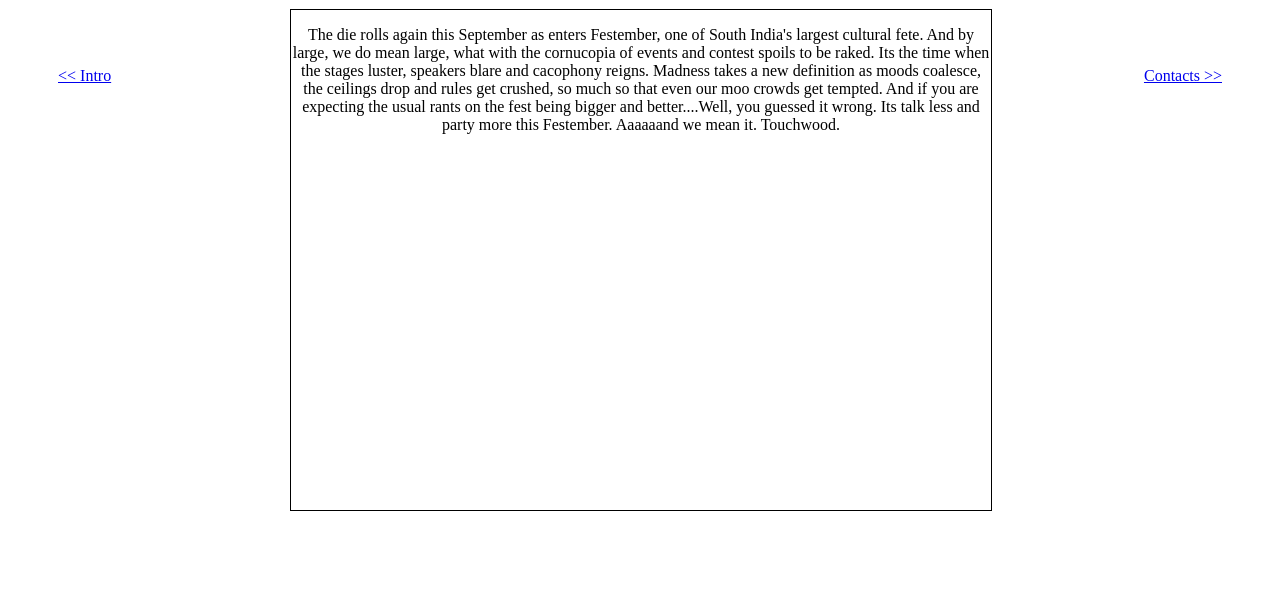
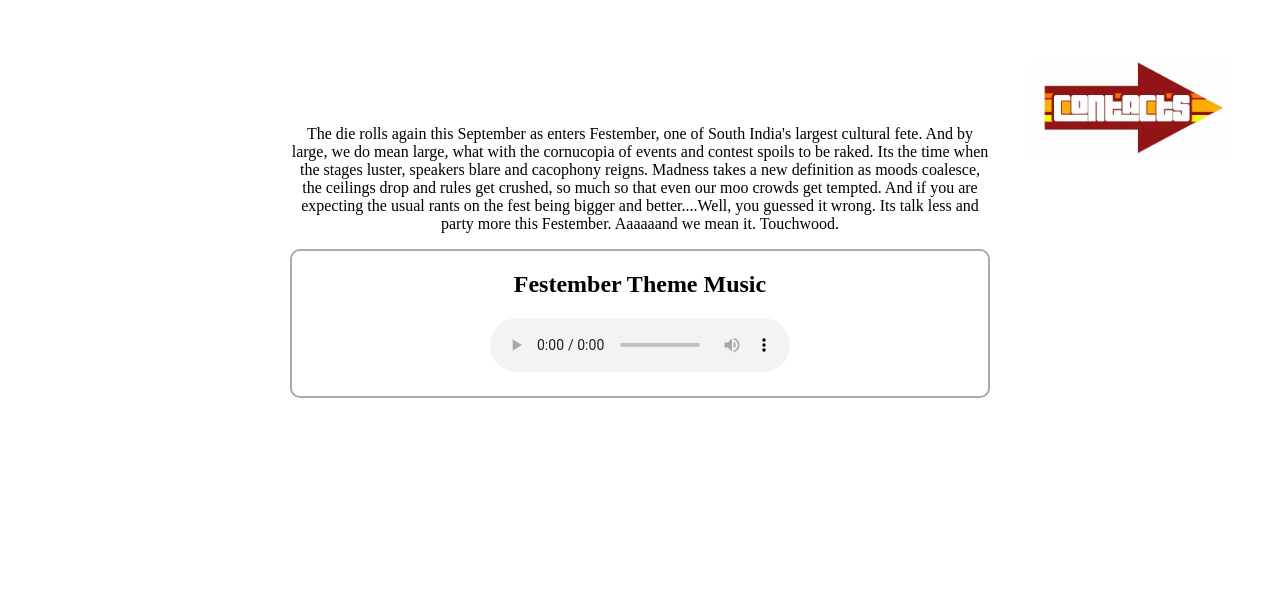
Before and after one commit to seekshiva/Festember12, a PHP site: page / in a window 1280 px wide. Shown: the part 331-940 px from the top of the page. Before the commit the page ends 842 px from the top, so only its background shows below. Run offline with PHP 8.4, Linux system fonts and the light colour scheme.

Commit message:
updated the UI and site contents

```diff
--- a/index.html
+++ b/index.html
@@ -5,141 +5,176 @@
     <script src="jquery.js"></script>
     <script src="script.js"></script>
     <link rel="stylesheet" href="style.css">
+    <script>
+      var _gaq = _gaq || [];
+      _gaq.push(['_setAccount', 'UA-32752974-1']);
+      _gaq.push(['_setDomainName', 'festember.com']);
+      _gaq.push(['_trackPageview']);
+
+      (function() {
+      var ga = document.createElement('script'); ga.type = 'text/javascript'; ga.async = true;
+      ga.src = ('https:' == document.location.protocol ? 'https://ssl' : 'http://www') + '.google-analytics.com/ga.js';
+      var s = document.getElementsByTagName('script')[0]; s.parentNode.insertBefore(ga, s);
+      })();
+    </script>
   </head>
   <body align="center">
     <div id="logo-container">
       <div id="logo">
-	<img src="logo.png">
+	<img src="logo_3.png">
       </div>
-      <div id="logo-head-bg"></div>
-      <div id="logo-layer"></div>
-      <div id="logo-under-head-bg"></div>
     </div>
-    <div class="links fl-l">
-      <a id="intro_link" href="#">&lt;&lt; Intro</a>
+    <div class="links right">
+      <a id="intro_link"><img src="intro_arrow.jpg" width="200px"></a>
     </div>
-    <div class="links fl-r">
-      <a id="contacts_link" href="#">Contacts &gt;&gt;</a>
+    <div class="links left">
+      <a id="contacts_link"><img src="contacts_arrow.jpg" width="200px"></a>
     </div>
     <div id="container">
       <div id="intro">
 	<p>The die rolls again this September as enters Festember, one of South India's largest cultural fete. And by large, we do mean large, what with the cornucopia of events and contest spoils to be raked. Its the time when the stages luster, speakers blare and cacophony reigns. Madness takes a new definition as moods coalesce, the ceilings drop and rules get crushed, so much so that even our moo crowds get tempted. And if you are expecting the usual rants on the fest being bigger and better....Well, you guessed it wrong. Its talk less and party more this Festember. Aaaaaand we mean it. Touchwood.</p>
+	<div style="border: 2px solid #aaa; border-radius: 10px; padding-bottom: 20px; ">
+	  <h2>Festember Theme Music</h2>
+	  <audio controls="controls" height="50px" width="100px">
+	    <source src="./media/relique.mp3" type="audio/mpeg" />
+	    <source src="./media/relique.ogg" type="audio/ogg" />
+	    <embed height="50px" width="100px" src="./media/relique.mp3" />
+	  </audio>
+
+	</div>
       </div>
       <div id="contacts">
+
+	<h2>Contact Us</h2>
+	<div class="contact fl-l">
+	  <div class="name">Ashwin Kumar</div>
+	  <div class="desig">Cultural Secretary</div>
+	  <div class="mobile"></div>
+	  <div class="email">psyches@festember.com</div>
+	</div>
+	<div class="contact fl-r">
+	  <div class="name">D. Dinesh Kumar</div>
+	  <div class="desig">Overall Coordinator</div>
+	  <div class="mobile"></div>
+	  <div class="email">prody@festember.com</div>
+	</div>
 	<div class="contact">
-	  <div class="desig">Our Patron</div>
+	  <div class="name">Gaurav Kumar</div>
+	  <div class="desig">Chairman</div>
+	  <div class="mobile"></div>
+	  <div class="email">gaurav@festember.com</div>
+	</div>
+	<div class="breaker" style="height: 40px; "></div>
+
+	<div class="contact fl-l">
+	  <div class="name">Vignesh B</div>
+	  <div class="desig">Head, Marketing</div>
+	  <div class="mobile"></div>
+	  <div class="email">vignesh@festember.com</div>
+	</div>
+	<div class="contact fl-r">
+	  <div class="name">Sriram Manohar</div>
+	  <div class="desig">Head, Marketing</div>
+	  <div class="mobile"></div>
+	  <div class="email">sriram@festember.com</div>
+	</div>
+	<div class="breaker"></div>
+
+	<div class="contact fl-l">
+	  <div class="name">Abhishek Shah</div>
+	  <div class="desig">Treasurer</div>
+	  <div class="mobile"></div>
+	  <div class="email">shah.abhisekh@festember.com</div>
+	</div>
+	<div class="contact fl-r">
+	  <div class="name">Pankaaj Padmanabhan</div>
+	  <div class="desig">Head, Events</div>
+	  <div class="mobile"></div>
+	  <div class="email">pankaaj@festember.com</div>
+	</div>
+	<div class="breaker"></div>
+
+	<div class="contact fl-l">
+	  <div class="name">Utkarsh Jaiswal</div>
+	  <div class="desig">Head, Media</div>
+	  <div class="mobile"></div>
+	  <div class="email">utkarsh@festember.com</div>
+	</div>
+	<div class="contact fl-r">
+	  <div class="name">Sashank MV</div>
+	  <div class="desig">Head, Publicity</div>
+	  <div class="mobile"></div>
+	  <div class="email">sashank@festember.com</div>
+	</div>
+	<div class="breaker"></div>
+
+	<div class="contact fl-l">
+	  <div class="name">Abhishek S</div>
+	  <div class="desig">Head, Public Relations</div>
+	  <div class="mobile"></div>
+	  <div class="email">abs@festember.com</div>
+	</div>
+	<div class="contact fl-r">
+	  <div class="name">Jeh Agarwal</div>
+	  <div class="desig">Head, Workshops</div>
+	  <div class="mobile"></div>
+	  <div class="email">jeh@festember.com</div>
+	</div>
+	<div class="breaker"></div>
+
+	<div class="contact fl-l">
+	  <div class="name">Vivek Chandru</div>
+	  <div class="desig">Head, Organising Committee</div>
+	  <div class="mobile"></div>
+	  <div class="email">vivek@festember.com</div>
+	</div>
+	<div class="contact fl-r">
+	  <div class="name">Koushik Sri</div>
+	  <div class="desig">Head, Hospitality</div>
+	  <div class="mobile"></div>
+	  <div class="email">ks@festember.com</div>
+	</div>
+	<div class="breaker"></div>
+
+	<div class="contact fl-l">
+	  <div class="name">Shiva Nandan</div>
+	  <div class="desig">Head, CSG</div>
+	  <div class="mobile"></div>
+	  <div class="email">seek@festember.com</div>
+	</div>
+	<div class="contact fl-r">
+	  <div class="name">Hari Kumaran Babu</div>
+	  <div class="desig">Head, Design</div>
+	  <div class="mobile"></div>
+	  <div class="email">hkbsaga@festember.com</div>
+	</div>
+	<div class="breaker"></div>
+
+	<div class="contact fl-l">
+	  <h3 class="desig">Our Patron</h3>
 	  <div class="name">Dr. Srinivasan Sundarrajan</div>
 	  <div class="title">Director, NIT Tiruchirappalli</div>
 	</div>
-	<div class="contact">
-	  <div class="desig">Convener</div>
-	  <div class="name">Dr. Sankaranarayanaswamy</div>
+	<div class="contact fl-r">
+	  <h3 class="desig">Convener</h3>
+	  <div class="name">Dr. K. Shankarnarayasamy</div>
 	  <div class="title">Dean Students</div>
 	</div>
-	<br />
+	<div class="breaker" style="height: 150px; "></div>
 
-	<div class="contact">
-	  <div class="name"></div>
+	<h2>Faculty Advisors</h2>
+	<div class="contact fl-l">
+	  <div class="name">Dr. P. Parthiban</div>
 	  <div class="title">Asst. Professor</div>
 	  <div class="dept">Dept. of Production Engineering</div>
 	</div>
-	<div class="contact">
-	  <div class="name"></div>
+	<div class="contact fl-r">
+	  <div class="name">Dr. T. Ramesh</div>
 	  <div class="title">Asst. Professor</div>
 	  <div class="dept">Dept. of Mechanical Engineering</div>
 	</div>
-	<br />
+	<div class="breaker"></div>
 
-	<div class="contact">
-	  <div class="name">Ashwin Kumar</div>
-	  <div class="desig"></div>
-	  <div class="mobile"></div>
-	  <div class="email">@festember.com</div>
-	</div>
-	<div class="contact">
-	  <div class="name">Gaurav Kumar</div>
-	  <div class="desig"></div>
-	  <div class="mobile"></div>
-	  <div class="email">@festember.com</div>
-	</div>
-	<div class="contact">
-	  <div class="name">Dinesh Kumar</div>
-	  <div class="desig"></div>
-	  <div class="mobile"></div>
-	  <div class="email">@festember.com</div>
-	</div>
-	<div class="contact">
-	  <div class="name">Vignesh B</div>
-	  <div class="desig"></div>
-	  <div class="mobile"></div>
-	  <div class="email">@festember.com</div>
-	</div>
-	<div class="contact">
-	  <div class="name">Sriram Manohar</div>
-	  <div class="desig"></div>
-	  <div class="mobile"></div>
-	  <div class="email">@festember.com</div>
-	</div>
-	<div class="contact">
-	  <div class="name">Abhishek Shah</div>
-	  <div class="desig"></div>
-	  <div class="mobile"></div>
-	  <div class="email">@festember.com</div>
-	</div>
-	<div class="contact">
-	  <div class="name">Pankaaj Padmanabhan</div>
-	  <div class="desig"></div>
-	  <div class="mobile"></div>
-	  <div class="email">@festember.com</div>
-	</div>
-	<div class="contact">
-	  <div class="name">Utkarsh Jaiswal</div>
-	  <div class="desig"></div>
-	  <div class="mobile"></div>
-	  <div class="email">@festember.com</div>
-	</div>
-	<div class="contact">
-	  <div class="name">Sashank MV</div>
-	  <div class="desig"></div>
-	  <div class="mobile"></div>
-	  <div class="email">@festember.com</div>
-	</div>
-	<div class="contact">
-	  <div class="name">Abhishek S</div>
-	  <div class="desig"></div>
-	  <div class="mobile"></div>
-	  <div class="email">@festember.com</div>
-	</div>
-	<div class="contact">
-	  <div class="name">Jeh Agarwal</div>
-	  <div class="desig"></div>
-	  <div class="mobile"></div>
-	  <div class="email">@festember.com</div>
-	</div>
-	<div class="contact">
-	  <div class="name">Vivek Chandru</div>
-	  <div class="desig"></div>
-	  <div class="mobile"></div>
-	  <div class="email">@festember.com</div>
-	</div>
-	<div class="contact">
-	  <div class="name">Koushik Sri</div>
-	  <div class="desig"></div>
-	  <div class="mobile"></div>
-	  <div class="email">@festember.com</div>
-	</div>
-	<div class="contact">
-	  <div class="name">Shiva Nandan</div>
-	  <div class="desig"></div>
-	  <div class="mobile"></div>
-	  <div class="email">@festember.com</div>
-	</div>
-	<div class="contact">
-	  <div class="name">Hari Kumaran Babu</div>
-	  <div class="desig"></div>
-	  <div class="mobile"></div>
-	  <div class="email">@festember.com</div>
-	</div>
 
       </div>
     </div>
--- a/script.js
+++ b/script.js
@@ -1,5 +1,6 @@
 $(document).ready(function() {
     var startX,startY,current_page = "intro";
+
 
     $(document).one('mouseover', function(e) {
 	startX = e.pageX;
@@ -24,9 +25,14 @@ $(document).ready(function() {
 	switch(thisid) {
 	case "intro":
 	    direction = -1;
+	    $("#intro_link").fadeOut();
+	    $("#contacts_link").fadeIn();
 	    break;
 	case "contacts":
 	    direction = 1;
+	    $("#intro_link").fadeIn();
+	    $("#contacts_link").fadeOut();
+	    $("body").animate({scrollTop: 250});
 	    break;
 	}
 
@@ -55,5 +61,28 @@ $(document).ready(function() {
 	})(thisid,direction);
     });
 
+    $("body").animate({scrollTop: 50});
+
+    $(document).scroll(function(){
+	var y = $("body").scrollTop();
+
+	if (320 < y ) {
+	    $(".links").css({
+		position: "fixed",
+		"margin-top": "0px",
+		top: "0px"
+	    });
+	}
+	else {
+	    $(".links").css({
+		position: "absolute",
+		"margin-top": "340px",
+		top: "0px"
+	    });
+	}
+    });
+
+
+
 
 });
--- a/style.css
+++ b/style.css
@@ -1,3 +1,16 @@
+@font-face {
+    font-family: "OldEnglish";
+    font-style: normal;
+    src: url(old_english.ttf); /*if IE */
+    src: local("OldEnglish Regular"), url("old_english.ttf") format("truetype"); /* non-IE */
+}
+
+
+a {
+    cursor: pointer;
+}
+
+
 .fl-r {
     float: right;
 }
@@ -55,13 +42,25 @@
     padding: 50px;
 }
 
+.links.right {
+    position: absolute;
+    left: 100;
+    top: "100px";
+}
+
+.links.left {
+    position: absolute;
+    right: 0;
+    top: "100px";
+}
+
 #container {
     position: absolute;
-    top: 340px;
+    top: 440px;
     left: 50%;
     margin-left: -350px;
     width: 700px;
-    border: 1px solid #000;
+    border: 0px solid #000;
     min-height:500px;
     overflow: hidden;
 }
@@ -71,7 +70,28 @@
     width: 700px;
 }
 
+#intro_link {
+    display: none;
+}
+
 #contacts {
+    font-family: "OldEnglish";
     display: none;
     width: 700px;
 }
+
+.contact {
+    min-width: 250px;
+}
+
+.contact .name {
+    font-size: 150%;
+}
+
+.contact .desig {
+    font-size: 130%;
+}
+
+.contact .title {
+    font-size: 130%;
+}
```
Also changed, not shown: other parts of style.css (+8 -34 lines), contacts_arrow.jpg (added), intro_arrow.jpg (added), old_english.ttf (added).
